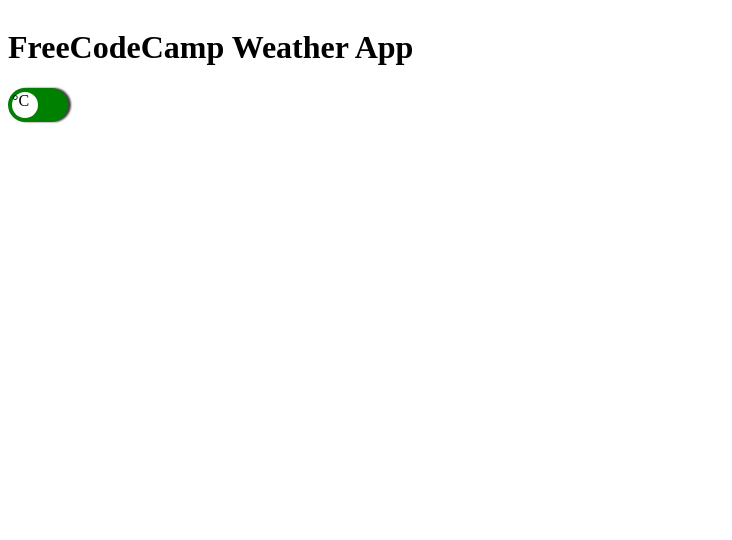
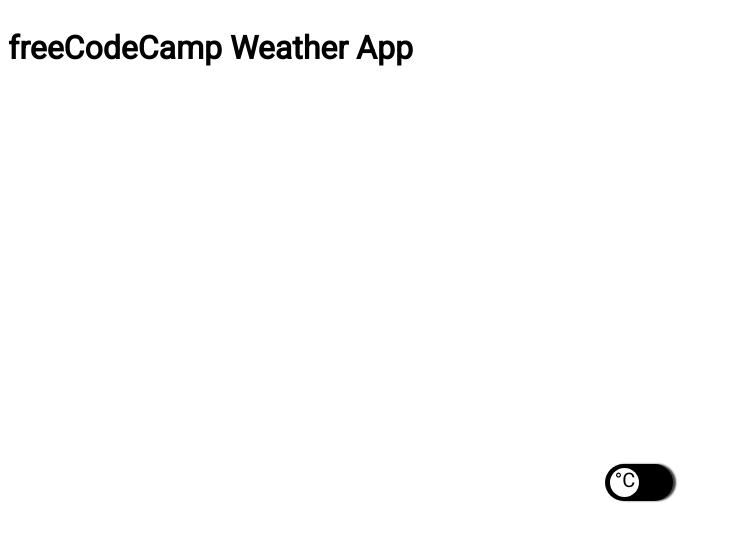
Before and after one commit to r3b311i0n/Weather_App, a plain HTML site: page index.html in a window 1280 px wide. Shown: the whole page, without its empty margins (0-732 px from the left). Drawn offline with Linux system fonts and the light colour scheme.

Commit message:
final
ps: looks like shit.

```diff
--- a/css/style.css
+++ b/css/style.css
@@ -1,3 +1,10 @@
+/*noinspection CssUnknownTarget*/
+@import url(https://fonts.googleapis.com/css?family=Roboto);
+
+.container {
+    font-family: "Roboto", serif;
+}
+
 .controlsContainer {
     display: inline-grid;
 }
@@ -16,8 +23,8 @@
 .switch {
     position: absolute;
     display: inline-block;
-    width: 60px;
-    height: 34px;
+    width: 68px;
+    height: 37px;
 }
 
 .switch input {
@@ -31,7 +38,7 @@
     left: 0;
     right: 0;
     bottom: 0;
-    background-color: green;
+    background-color: black;
     -webkit-transition: .4s;
     transition: .4s;
     -webkit-box-shadow: 3px 0 2px 0 rgba(0, 0, 0, 0.75);
@@ -41,10 +48,12 @@
 
 .slider:before {
     position: absolute;
+    font-size: 1.25em;
+    text-align: center;
     content: "°C";
-    height: 26px;
-    width: 26px;
-    left: 4px;
+    height: 29px;
+    width: 29px;
+    left: 5px;
     bottom: 4px;
     background-color: white;
     -webkit-transition: .4s;
@@ -52,18 +61,18 @@
 }
 
 input:checked + .slider {
-    background-color: red;
+    background-color: black;
 }
 
 input:checked + .slider:before {
-    -webkit-transform: translateX(26px);
-    -ms-transform: translateX(26px);
-    transform: translateX(26px);
+    -webkit-transform: translateX(29px);
+    -ms-transform: translateX(29px);
+    transform: translateX(29px);
     content: "°F";
 }
 
 .slider.round {
-    border-radius: 34px;
+    border-radius: 37px;
 }
 
 .slider.round:before {
@@ -74,3 +83,9 @@
     width: 100%;
     text-align: center;
 }
+
+.switchContainer {
+    position: fixed;
+    left: 47.3%;
+    bottom: 21em;
+}
--- a/index.html
+++ b/index.html
@@ -2,19 +2,19 @@
 <html lang="en">
 <head>
     <meta charset="UTF-8">
-    <title>FreeCodeCamp Weather App</title>
+    <title>freeCodeCamp Weather App</title>
     <link href="css/owfont/css/owfont-regular.min.css" rel="stylesheet" type="text/css">
     <link rel="stylesheet" href="css/style.css">
 </head>
 <body>
-<div>
+<div class="container">
     <div class="controlsContainer">
         <div>
             <h1>
-                FreeCodeCamp Weather App
+                freeCodeCamp Weather App
             </h1>
         </div>
-        <div>
+        <div class="switchContainer">
             <label class="switch" for="converter">
                 <input type="checkbox" id="converter" value="fahrenheit">
                 <span class="slider round"></span>
--- a/js/app.js
+++ b/js/app.js
@@ -63,11 +63,9 @@
 
 $("#converter").on("click", function () {
     if ($("#converter").prop("checked") === true) {
-        console.log("retarded");
         $(".temperature").html(parseInt(kelvin * 9 / 5 - 459.67) + " °F");
     }
     else {
-        console.log("!retarded");
         $(".temperature").html(parseInt(kelvin - 273.15) + " °C");
     }
 });
```
